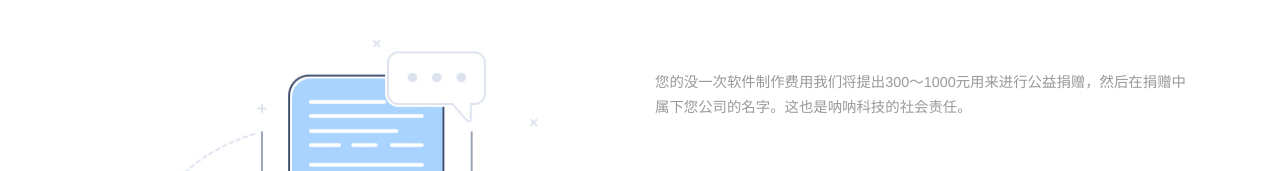
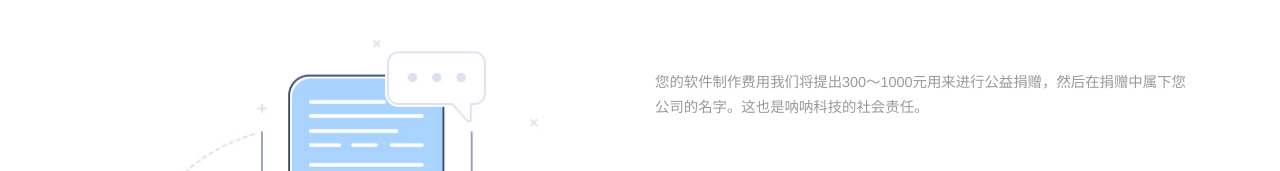
Before and after one commit to frank-young/nanadeep, a website: page src/index.html in a window 1280 px wide. Shown: the part 3286-3457 px from the top of the page. Drawn offline with nearby package versions, Linux system fonts and the light colour scheme; some packages are replaced by stand-ins of ours; files that its build step writes are made by us from their sources; a script that the page names is missing.

Commit message:
small edit

```diff
--- a/src/index.html
+++ b/src/index.html
@@ -160,7 +160,7 @@
             </div>
             <div class="col-xs-12 col-md-6">
                 <h4></h4>
-                <p>您的没一次软件制作费用我们将提出300～1000元用来进行公益捐赠，然后在捐赠中属下您公司的名字。这也是呐呐科技的社会责任。</p>
+                <p>您的软件制作费用我们将提出300～1000元用来进行公益捐赠，然后在捐赠中属下您公司的名字。这也是呐呐科技的社会责任。</p>
             </div>
         </div>
     </div>
```
